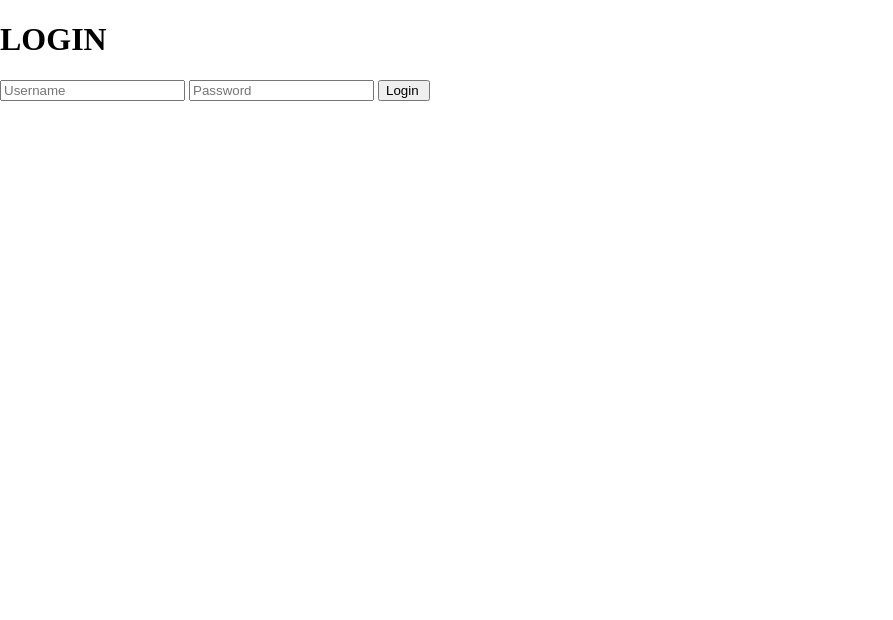
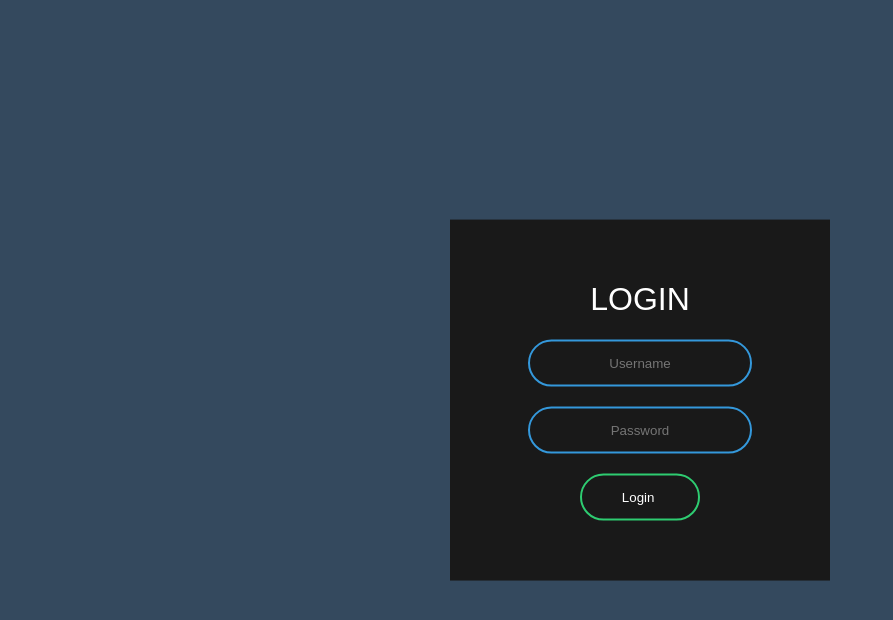
Before and after one commit to MonsieurSingh/teghjyot.com, a plain HTML site: page login/index.html in a window 1280 px wide. Shown: the whole page, without its empty margins (0-893 px from the left). Drawn offline with Linux system fonts and the light colour scheme; some icons are missing.

Commit message:
added styles

```diff
--- a/login/index.html
+++ b/login/index.html
@@ -9,8 +9,8 @@
 		<link rel="stylesheet" href="https://teghjyot.com/icons/icons.css" />
 	</head>
 	<body>
-		<form class="login-box" action="index.htmk" method="POST">
-			<h1>LOGIN</h1>
+		<form class="login-box" action="index.html" method="POST">
+			<h1>login</h1>
 			<input type="text" name="" placeholder="Username" />
 			<input type="password" name="" placeholder="Password" />
 			<input type="submit" value="Login " />
--- a/login/style.css
+++ b/login/style.css
@@ -1,4 +1,64 @@
 body {
 	margin: 0;
 	padding: 0;
+	font-family: sans-serif;
+	background: #34495e;
 }
+
+.login-box {
+	width: 300px;
+	padding: 40px;
+	position: absolute;
+	top: 50%;
+	left: 50%;
+	transform: translate(-50%, -50%);
+	background: #191919;
+	text-align: center;
+}
+
+.login-box h1 {
+	color: white;
+	text-transform: uppercase;
+	font-weight: 500;
+}
+
+.login-box input[type="text"],
+.login-box input[type="password"] {
+	border: 0;
+	background: none;
+	display: block;
+	margin: 20px auto;
+	text-align: center;
+	border: 2px solid #3498db;
+	padding: 14px 10px;
+	width: 200px;
+	outline: none;
+	color: white;
+	border-radius: 24px;
+	transition: 0.25s;
+}
+
+.login-box input[type="text"]:focus,
+.login-box input[type="password"]:focus {
+	width: 280px;
+	border-color: #2ecc71;
+}
+
+.login-box input[type="submit"] {
+	border: 0;
+	background: none;
+	display: block;
+	margin: 20px auto;
+	text-align: center;
+	border: 2px solid #2ecc71;
+	padding: 14px 40px;
+	outline: none;
+	color: white;
+	border-radius: 24px;
+	transition: 0.25s;
+	cursor: pointer;
+}
+
+.login-box input[type="submit"]:hover {
+	background: #2ecc71;
+}
```
